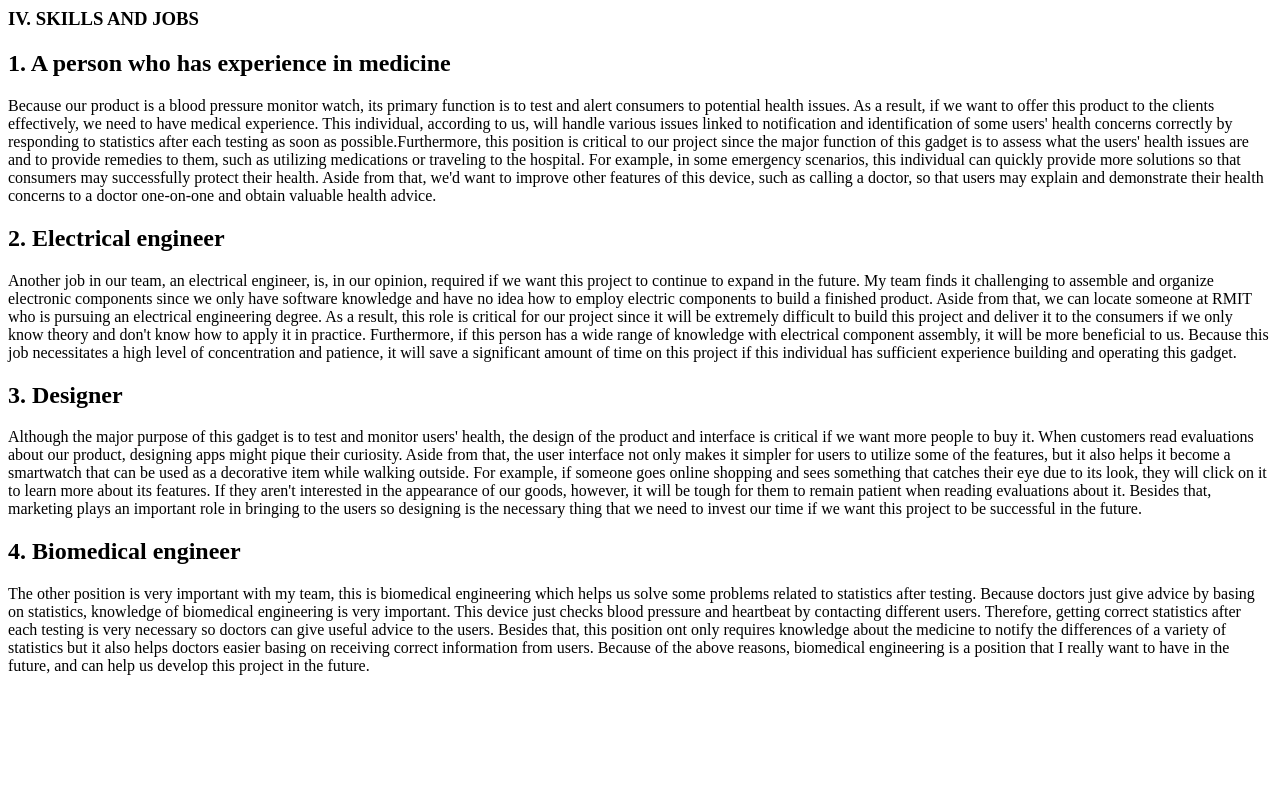
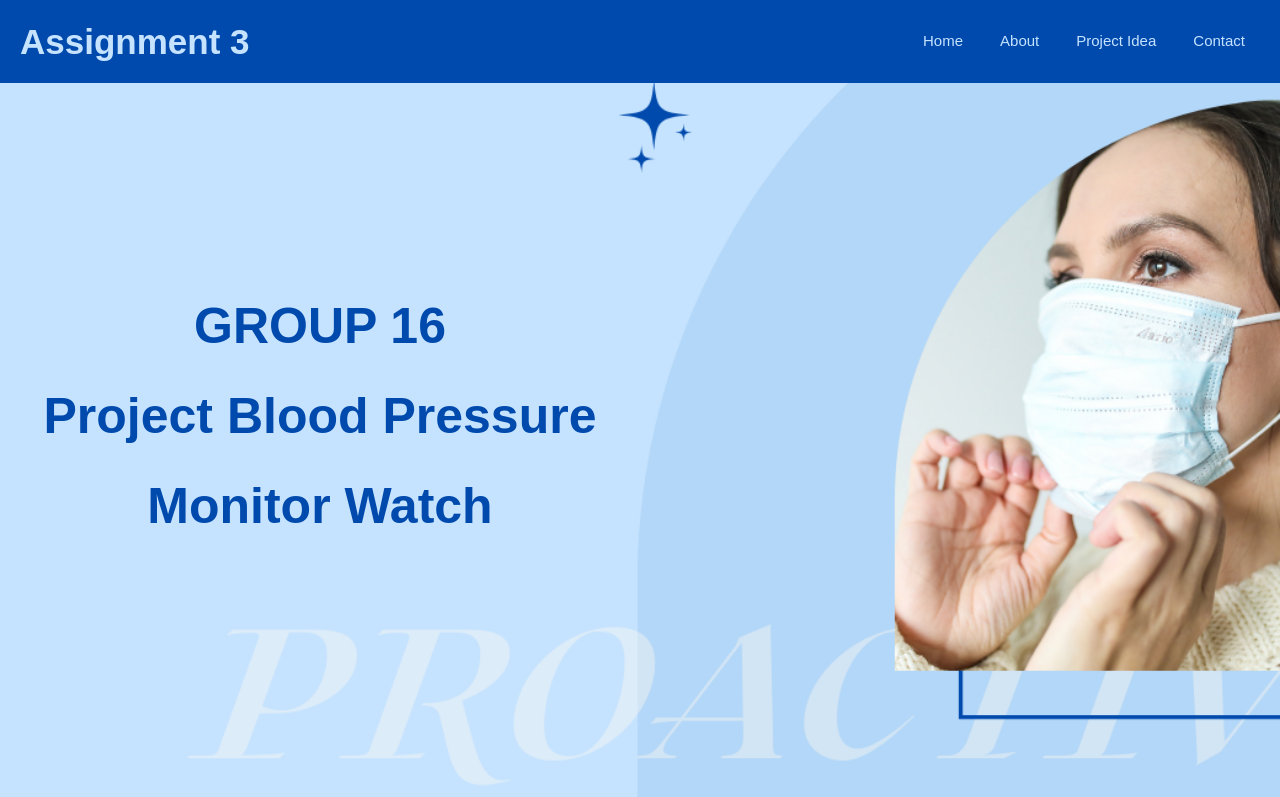
Before and after one commit to kelseyvn17/ITProject, a plain HTML site: page job.html in a window 1280 px wide. Shown: the top 797 px of the page. Drawn offline with Linux system fonts and the light colour scheme.

Commit message:
Update job.html

```diff
--- a/job.html
+++ b/job.html
@@ -1,5 +1,37 @@
+<!DOCTYPE html>
+<html lang="en" dir="ltr">
+  <head>
+    <meta charset="utf-8">
+    <meta name="viewport" content="width=device-width, initial-scale=1.0">
+    <!-- Set the name for webpage -->
+    <title>Group 16: assignment 3 </title>
+    <!-- Link to css file -->
+    <link rel="stylesheet" href="style.css">
+  </head>
+  <body>
+      <nav>
+        <div class="menu">
+          <div class="logo">
+            <a href="index.html">Assignment 3</a>
+          </div>
+          <ul>
+            <li><a href="index.html">Home</a></li>
+            <li><a href="about.html">About</a></li>
+            <li><a href="idea.html">Project Idea</a></li>
+
+            <li><a href="contact.html">Contact</a></li>
+          </ul>
+        </div>
+      </nav>
+      <div class="image"></div>
+      <div class="banner">
+        <h1>GROUP 16</h1>
+        <h2>Project Blood Pressure</h2>
+        <h2>Monitor Watch</h2>
+      </div>
+
+      <div class = "job">
         <h3>IV.	SKILLS AND JOBS</h3>
-
         <h2>1.	A person who has experience in medicine</h2>
         <p>Because our product is a blood pressure monitor watch, its primary function is to test and alert consumers to potential health issues. As a result, if we want to offer this product to the clients effectively, we need to have medical experience. This individual, according to us, will handle various issues linked to notification and identification of some users' health concerns correctly by responding to statistics after each testing as soon as possible.Furthermore, this position is critical to our project since the major function of this gadget is to assess what the users' health issues are and to provide remedies to them, such as utilizing medications or traveling to the hospital. For example, in some emergency scenarios, this individual can quickly provide more solutions so that consumers may successfully protect their health. Aside from that, we'd want to improve other features of this device, such as calling a doctor, so that users may explain and demonstrate their health concerns to a doctor one-on-one and obtain valuable health advice.</p>
         <h2>2.	Electrical engineer</h2>
@@ -8,3 +40,6 @@
         <p>Although the major purpose of this gadget is to test and monitor users' health, the design of the product and interface is critical if we want more people to buy it. When customers read evaluations about our product, designing apps might pique their curiosity. Aside from that, the user interface not only makes it simpler for users to utilize some of the features, but it also helps it become a smartwatch that can be used as a decorative item while walking outside. For example, if someone goes online shopping and sees something that catches their eye due to its look, they will click on it to learn more about its features. If they aren't interested in the appearance of our goods, however, it will be tough for them to remain patient when reading evaluations about it.  Besides that, marketing plays an important role in bringing to the users so designing is the necessary thing that we need to invest our time if we want this project to be successful in the future. </p>
         <h2>4.	Biomedical engineer</h2>
         <p>The other position is very important with my team, this is biomedical engineering which helps us solve some problems related to statistics after testing. Because doctors just give advice by basing on statistics, knowledge of biomedical engineering is very important. This device just checks blood pressure and heartbeat by contacting different users. Therefore, getting correct statistics after each testing is very necessary so doctors can give useful advice to the users. Besides that, this position ont only requires knowledge about the medicine to notify the differences of a variety of statistics but it also helps doctors easier basing on receiving correct information from users. Because of the above reasons, biomedical engineering is a position that I really want to have in the future, and can help us develop this project in the future.</p>
+      </div>
+  </body>
+</html>
```
Lines whose indentation alone changed are shown as unchanged.
